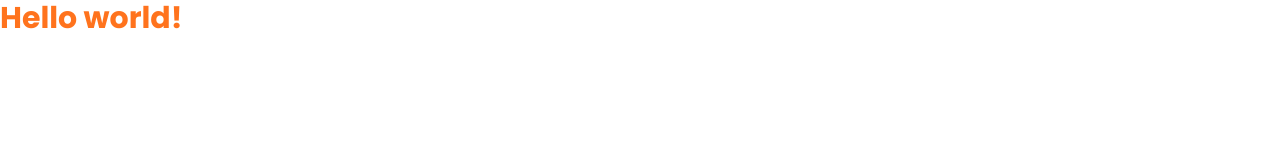
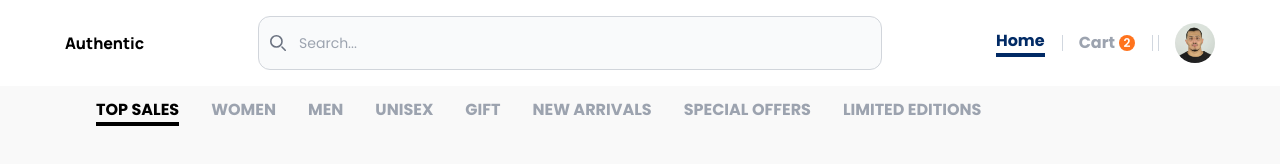
Before and after one commit to Zvki1/authentic, a website: page src/index.html in a window 1280 px wide. Drawn offline with Linux system fonts and the light colour scheme.

Commit message:
uploadin the responsive header but not res nav

```diff
--- a/src/index.html
+++ b/src/index.html
@@ -4,9 +4,101 @@
     <meta charset="UTF-8" />
     <meta name="viewport" content="width=device-width, initial-scale=1.0" />
     <link href="../dist/output.css" rel="stylesheet" />
+    <link href="style.css" rel="stylesheet" />
     <title>Authentic</title>
   </head>
-  <body class="font-poppins text-Secondary-Tchina-Orange  ">
-    <h1 class="text-3xl font-bold ">Hello world!</h1>
+
+  <body class="font-poppins bg-Neutral-10 w-screen h-screen">
+    <!-- header section -->
+    <header class="flex justify-between items-center p-4 gap-x-4 bg-Neutral-White md:justify-around">
+      <!-- top left div -->
+      <div class="flex items-center gap-x-2">
+        <img
+          src="../Assets/Hamburger_icon.svg.png"
+          class="md:hidden"
+          alt=""
+          width="36"
+          height="36"
+        />
+        <a href="#" class="font-manrope font-bold text-base">Authentic</a>
+      </div>
+
+      <!-- search form -->
+      <form class="flex-1 md:flex-none md:w-1/2">
+        <div class="relative w-full">
+          <div
+            class="absolute inset-y-0 left-0 flex items-center pl-3 pointer-events-none"
+          >
+            <svg
+              class="w-4 h-4 text-gray-500 dark:text-gray-400"
+              aria-hidden="true"
+              xmlns="http://www.w3.org/2000/svg"
+              fill="none"
+              viewBox="0 0 20 20"
+            >
+              <path
+                stroke="currentColor"
+                stroke-linecap="round"
+                stroke-linejoin="round"
+                stroke-width="2"
+                d="m19 19-4-4m0-7A7 7 0 1 1 1 8a7 7 0 0 1 14 0Z"
+              />
+            </svg>
+          </div>
+          <input
+            type="search"
+            id="default-search"
+            class="block w-full p-4 pl-10 text-sm text-gray-900 border border-gray-300 rounded-xl bg-gray-50 focus:ring-blue-500 focus:border-blue-500 dark:bg-gray-700 dark:border-gray-600 dark:placeholder-gray-400 dark:text-white dark:focus:ring-blue-500 dark:focus:border-blue-500"
+            placeholder="Search..."
+            required
+          />
+        </div>
+      </form>
+
+      <!-- top right div for mobile screens -->
+      <div class="flex items-center gap-x-2 md:hidden">
+        <!-- <a href="#"><img src="../Assets/search icon.png" alt="" width="30" ></a> -->
+        <a href="#"><img src="../Assets/profile.png" alt=" " width="30" /></a>
+        <a href="#"><img src="../Assets/cart.png" alt="" width="30" /></a>
+      </div>
+
+      <!-- top right div for desktop screens -->
+      <div class="hidden md:block ">
+        <ul class="flex items-center space-x-4 font-manrope text-gray-400 text-base font-bold  ">
+          <li class="text-Primary-Night-Blue border-b-4 border-Primary-Night-Blue"><a href="#">Home</a></li>
+          <li><a href="#"><img src="../Assets/VerticalRectangle.png" alt=""></a></li>
+          <li class="flex items-center space-x-1  ">
+            <a href="#">Cart</a>
+            <span class="inline-flex items-center justify-center w-4 h-4  text-xs font-semibold text-Neutral-White bg-Secondary-Tchina-Orange rounded-full">
+              2
+            </span>
+          </li>
+          <div class="flex space-x-1">
+            <li><a href="#"><img src="../Assets/VerticalRectangle.png" alt=""></a></li>
+          <li><a href="#"><img src="../Assets/VerticalRectangle.png" alt=""></a></li>
+          </div>
+          <li><a href="#"><img class="w-10 h-10 rounded-full" src="../Assets/ProfilePicture.jpg" alt="Rounded avatar"></a></li>
+        </ul>
+      </div>
+    </header>
+
+    <!-- nav section mobile version -->
+
+    <!-- nav for desktop version -->
+    <nav class="hidden md:block">
+      <ul class="flex uppercase py-3 pl-24 font-poppins font-bold text-base text-gray-400 space-x-8">
+        <li class="text-Neutral-Black border-b-4 border-Neutral-Black" ><a href="#">Top Sales</a></li>
+        <li><a href="#">Women</a></li>
+        <li><a href="#">Men</a></li>
+        <li><a href="#">Unisex</a></li>
+        <li><a href="#">Gift</a></li>
+        <li><a href="#">New arrivals</a></li>
+        <li><a href="#">special offers</a></li>
+        <li><a href="#">limited editions</a></li>
+      </ul>
+    </nav>
+
+    <!-- main section for mobile version -->
+
   </body>
 </html>
--- /dev/null
+++ b/src/style.css
@@ -0,0 +1,8 @@
+*{
+    margin: 0;
+    padding: 0;
+    box-sizing: border-box;
+    font-family: 'Poppins', sans-serif;
+    text-decoration: none;
+    list-style: none;
+}
--- a/tailwind.config.js
+++ b/tailwind.config.js
@@ -10,10 +10,10 @@ module.exports = {
       colors:{
         "Neutral":{
           "Black":"#000000",
-          "90":"252E36",
-          "50":"A4B0C1",
-          "20":"E3E4E4",
-          "10":"F9F9F9",
+          "90":"#252E36",
+          "50":"#A4B0C1",
+          "20":"#E3E4E4",
+          "10":"#F9F9F9",
           "White":"#FFFFFF",
         },
         "Primary":{
```
Also changed, not shown: Assets/Hamburger_icon.svg.png (added), Assets/ProfilePicture.jpg (added), Assets/VerticalRectangle.png (added), Assets/cart.png (added), Assets/logo horizontal.png (added), Assets/profile.png (added), Assets/search icon.png (added), dist/output.css.
